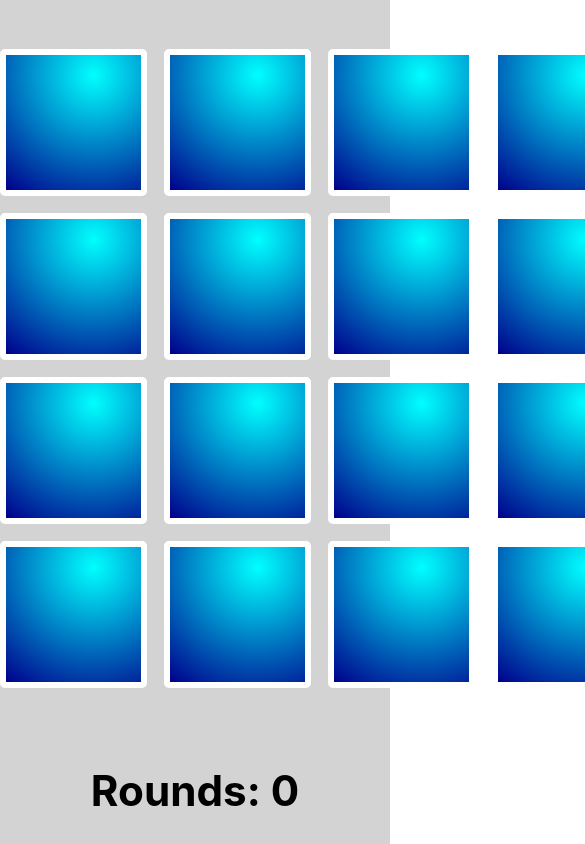
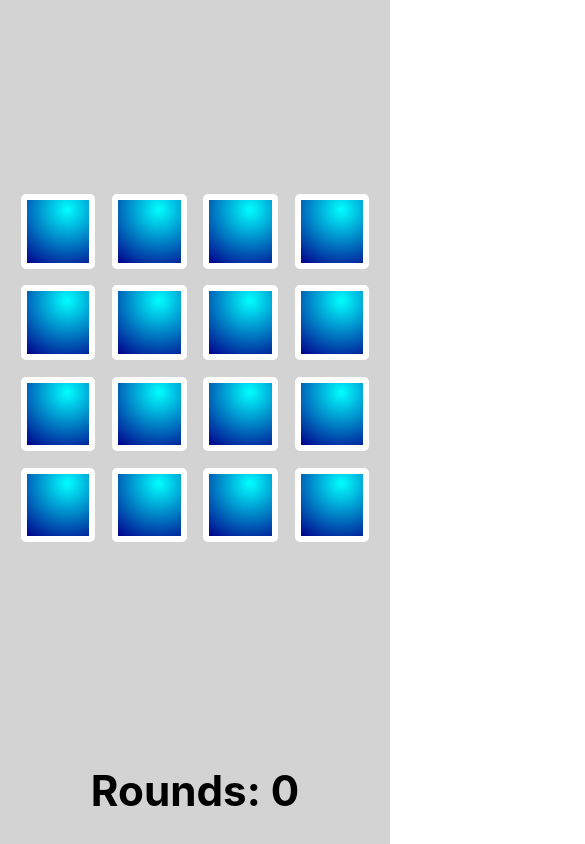
Before and after one commit to cxp723/tiles-game, a React (Create React App) app: page / in a window 390 px wide. Shown: the top 844 px of the page, 585 px wide, since content can reach past the window. Built offline with nearby package versions, Linux system fonts and the light colour scheme.

Commit message:
Minor changes in CSS

```diff
--- a/src/components/TilesGame/Card/Card.module.css
+++ b/src/components/TilesGame/Card/Card.module.css
@@ -38,3 +38,12 @@
     justify-content: center;
     align-items: center;
 }
+@media (max-width: 767px) {
+    .card {
+        height: 16vw;
+        width: 16vw;
+    }
+    .cardContent {
+        font-size: 10vw;
+    }
+}
--- a/src/components/TilesGame/Modal/Modal.module.css
+++ b/src/components/TilesGame/Modal/Modal.module.css
@@ -30,3 +30,15 @@
     outline: none;
     border-radius: 5px;
 }
+@media (max-width: 767px) {
+    .button {
+        font-size: 1.3em;
+    }
+    .modalWindow {
+        width: 70vw;
+        height: 30vh;
+    }
+    .congratulation {
+        font-size: 1.2em;
+    }
+}
```
Also changed, not shown: package.json (+7 -1 lines), 1 other file (tests, documents, lock files or other folders).
